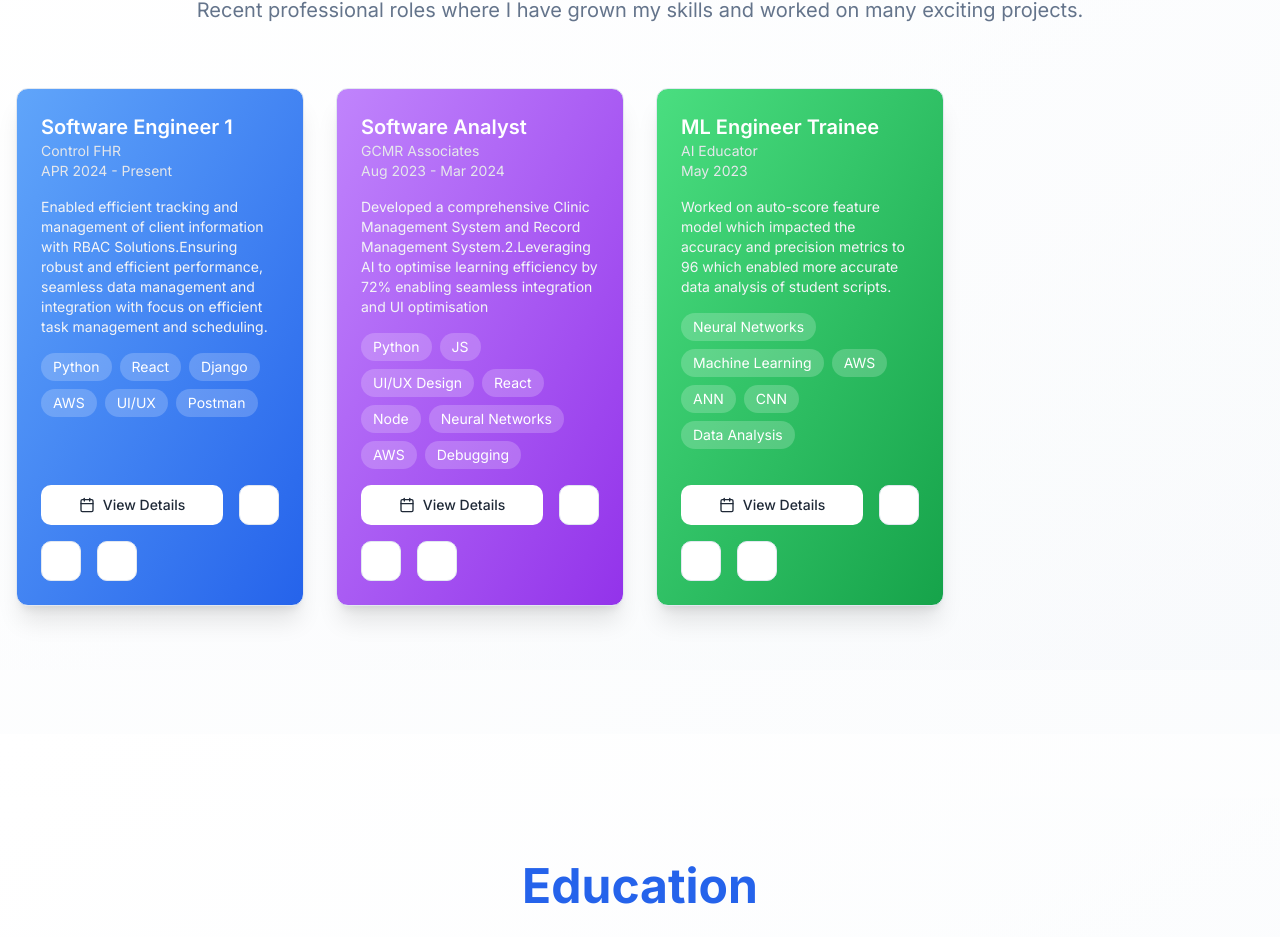
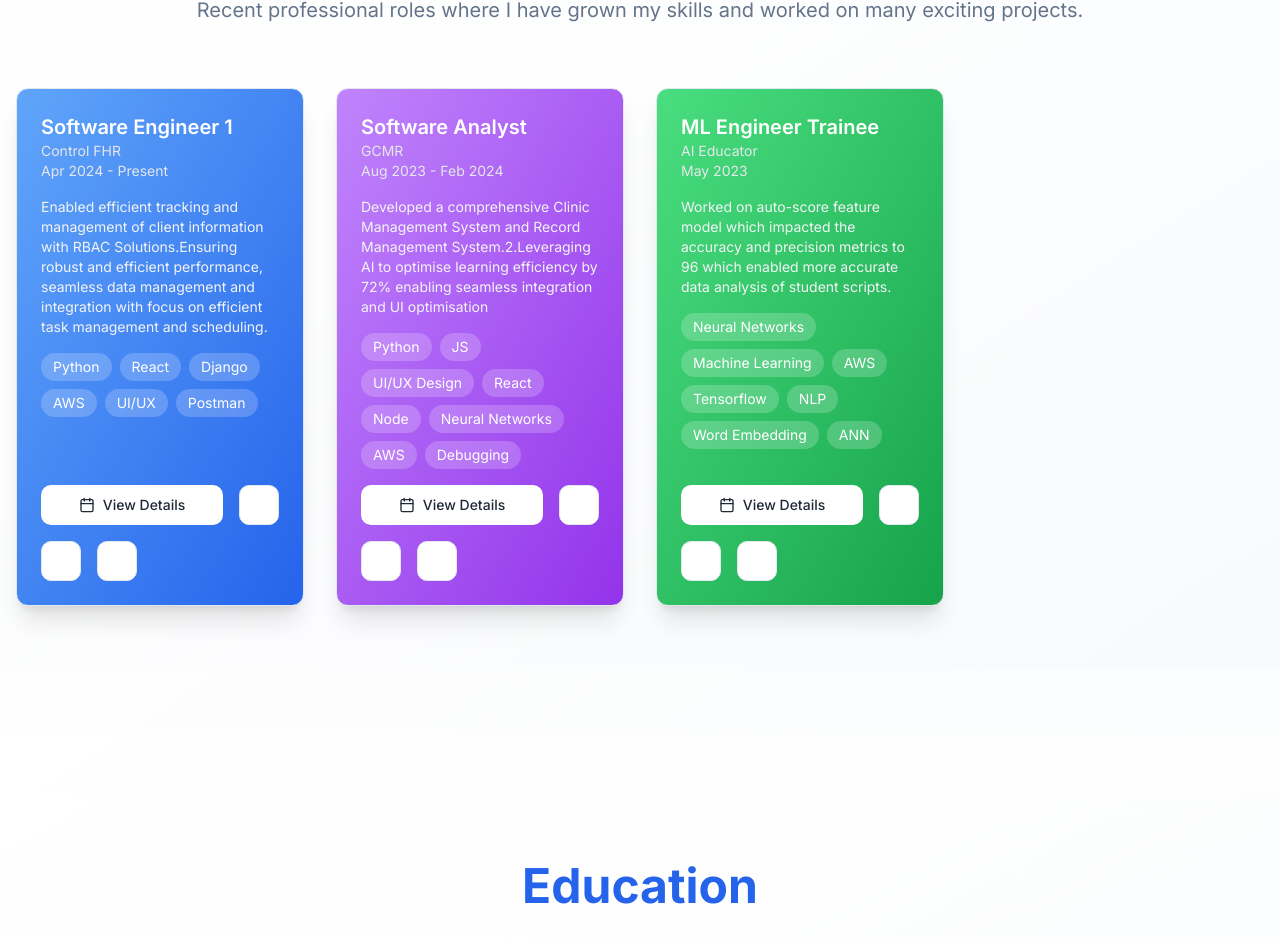
Before and after one commit to vijaykumarr1452/vijaykumarr1452.github.io, a Next.js app: page / in a window 1280 px wide. Shown: the part 3758-4695 px from the top of the page. Built offline with nearby package versions, Linux system fonts and the light colour scheme.

Commit message:
MISC text updates

```diff
--- a/components/sections/experiences.tsx
+++ b/components/sections/experiences.tsx
@@ -24,7 +24,7 @@ const experiences = [
   {
     role: "Software Engineer 1 ",
     company: "Control FHR",
-    duration: "APR 2024 - Present",
+    duration: "Apr 2024 - Present",
     description: "Enabled efficient tracking and management of client information with RBAC Solutions.Ensuring robust and efficient performance, seamless data management and integration with focus on efficient task management and scheduling. ",
     technologies: ["Python","React","Django","AWS","UI/UX","Postman"],
     // companyLogo: "/placeholder.svg?height=48&width=48",
@@ -32,8 +32,8 @@ const experiences = [
   },
   {
     role: "Software Analyst",
-    company: "GCMR Associates",/*  */
-    duration: "Aug 2023 - Mar 2024",
+    company: "GCMR ",/*  */
+    duration: "Aug 2023 - Feb 2024",
     description: "Developed a comprehensive Clinic Management System and Record Management System.2.Leveraging AI to optimise learning efficiency by 72% enabling seamless integration and UI optimisation ",
     technologies: ["Python","JS","UI/UX Design","React","Node","Neural Networks","AWS","Debugging"],
     // companyLogo: "/placeholder.svg?height=48&width=48",
@@ -44,7 +44,7 @@ const experiences = [
     company: "AI Educator",
     duration: "May 2023",
     description: "Worked on auto-score feature model which impacted the accuracy and precision metrics to 96 which enabled more accurate data analysis of student scripts.",
-    technologies: ["Neural Networks", "Machine Learning","AWS", "ANN", "CNN","Data Analysis"],
+    technologies: ["Neural Networks", "Machine Learning","AWS", "Tensorflow", "NLP", "Word Embedding", "ANN" ],
     // companyLogo: "/placeholder.svg?height=48&width=48",
     color: "from-green-400 to-green-600",
   },
```
